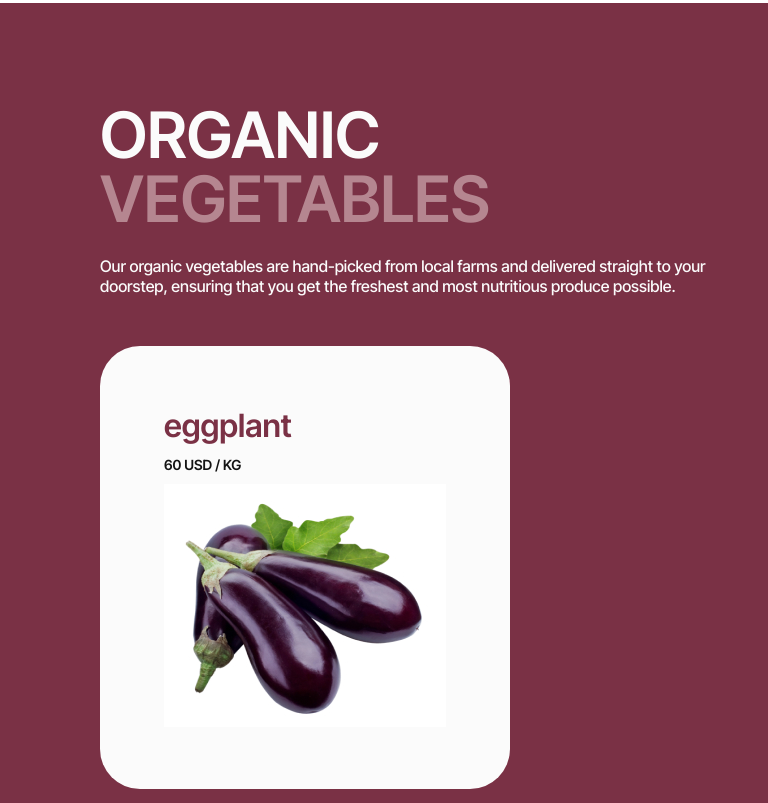
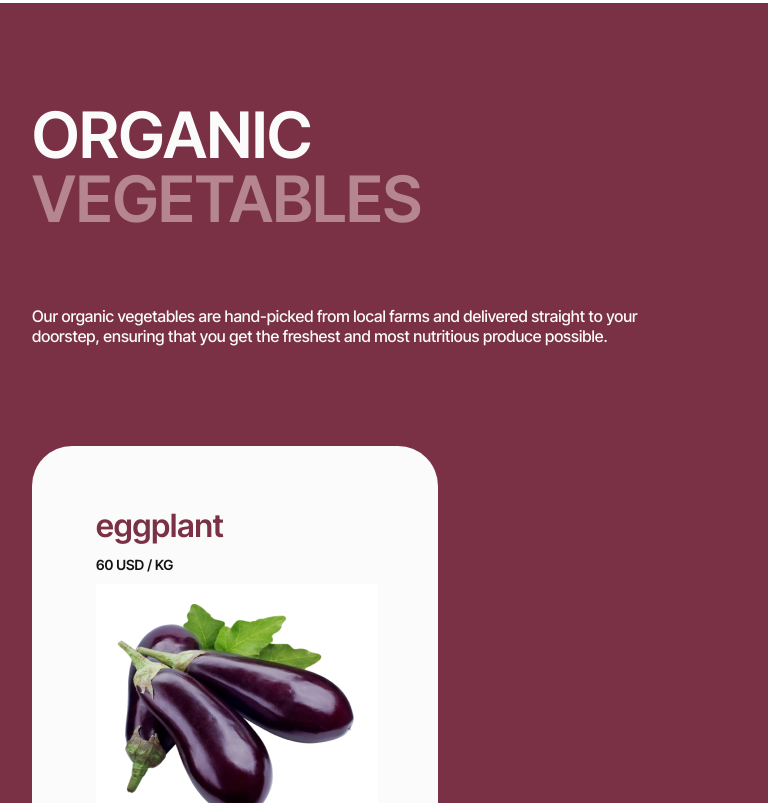
Before and after one commit to The-Comeback-Crew/green-harvest-project, a plain HTML site: page index.html in a window 768 px wide. Shown: the part 1568-2371 px from the top of the page. Drawn offline with Linux system fonts and the light colour scheme.

Commit message:
Update home.tablet.css

```diff
--- a/css/home.tablet.css
+++ b/css/home.tablet.css
@@ -13,4 +13,44 @@
         width: 100%;
         height: auto;
     }
+
+/* organic vegetables part tablet css */
+
+.organic-vegetables {
+    min-width: 768px;
+    max-width: 1279px;
 }
+
+.container-vegetables {
+    padding: 0;
+    margin: 0;
+}
+
+.vegetables-ul {
+    display: flex;
+    flex-wrap: wrap;
+    padding-left: 32px;
+    padding-right: 32px;
+    gap: 28px;
+}
+
+.vegetables-list {
+    width: 342px;
+    height: 379px;
+}
+
+.organic-section-title {
+    padding-top: 100px;
+    padding-bottom: 50px;
+    padding-left: 32px;
+    padding-right: 228px;
+}
+
+.organic-section-text {
+    width: 626px;
+    gap: 50px;
+    padding-bottom: 50px;
+    padding-left: 32px;
+    padding-right: 110px;
+}
+}
```
